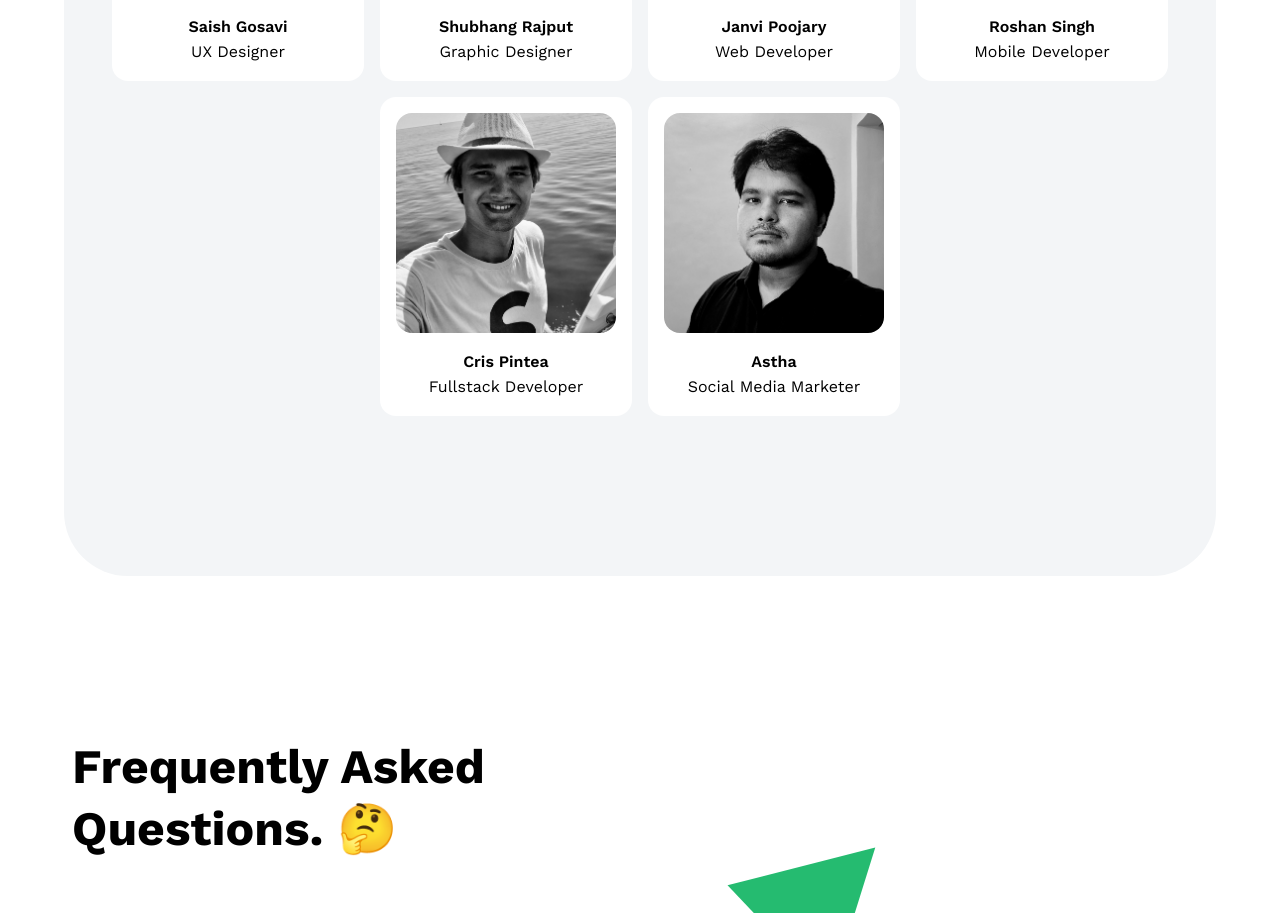
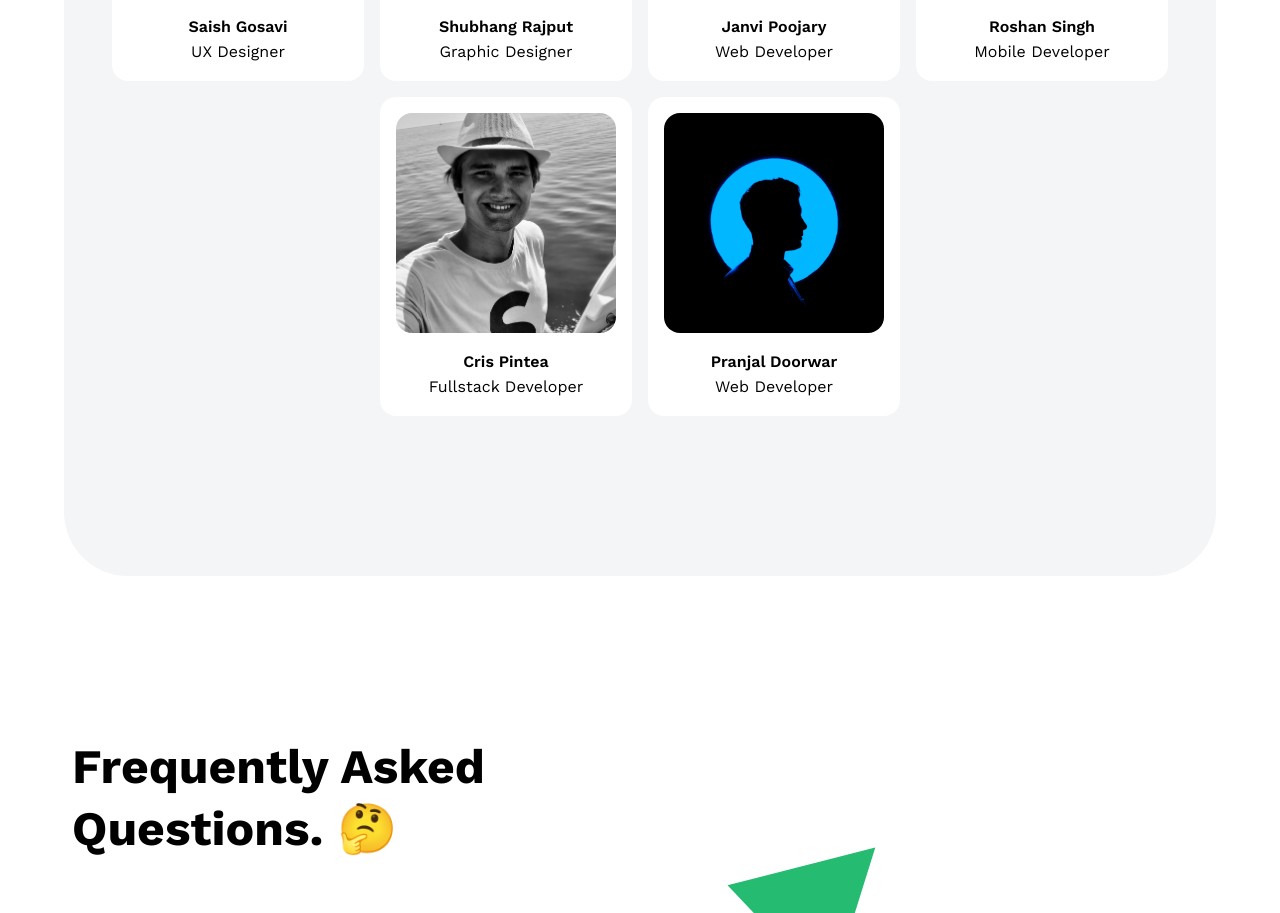
Before and after one commit to thecodegrain/dameet-site, a Next.js app: page / in a window 1280 px wide. Shown: the part 3116-4029 px from the top of the page. Built offline with nearby package versions, Linux system fonts and the light colour scheme; no server answers.

Commit message:
added a temp image for a mentor

```diff
--- a/pages/index.js
+++ b/pages/index.js
@@ -249,13 +249,13 @@ export default function Home() {
                 <a>
                   <Image
                     quality={100}
-                    src="/img/speaker-04.jpg"
+                    src="/img/speaker-06.jpg"
                     width={220}
                     height={220}
                     alt="speaker"
                   />
-                  <h5 className="text-center">Astha </h5>
-                  <p className="text-center">Social Media Marketer</p>
+                  <h5 className="text-center">Pranjal Doorwar </h5>
+                  <p className="text-center">Web Developer</p>
                 </a>
               </Link>
             </div>
--- a/pages/speakers.js
+++ b/pages/speakers.js
@@ -302,7 +302,7 @@ const Speakers = () => {
                   <div className="speaker-img">
                     <Image
                       quality={100}
-                      src="/img/speaker-04.jpg"
+                      src="/img/speaker-06.jpg"
                       width={220}
                       height={220}
                       alt="speaker"
```
Also changed, not shown: public/img/speaker-06.jpg (added).
